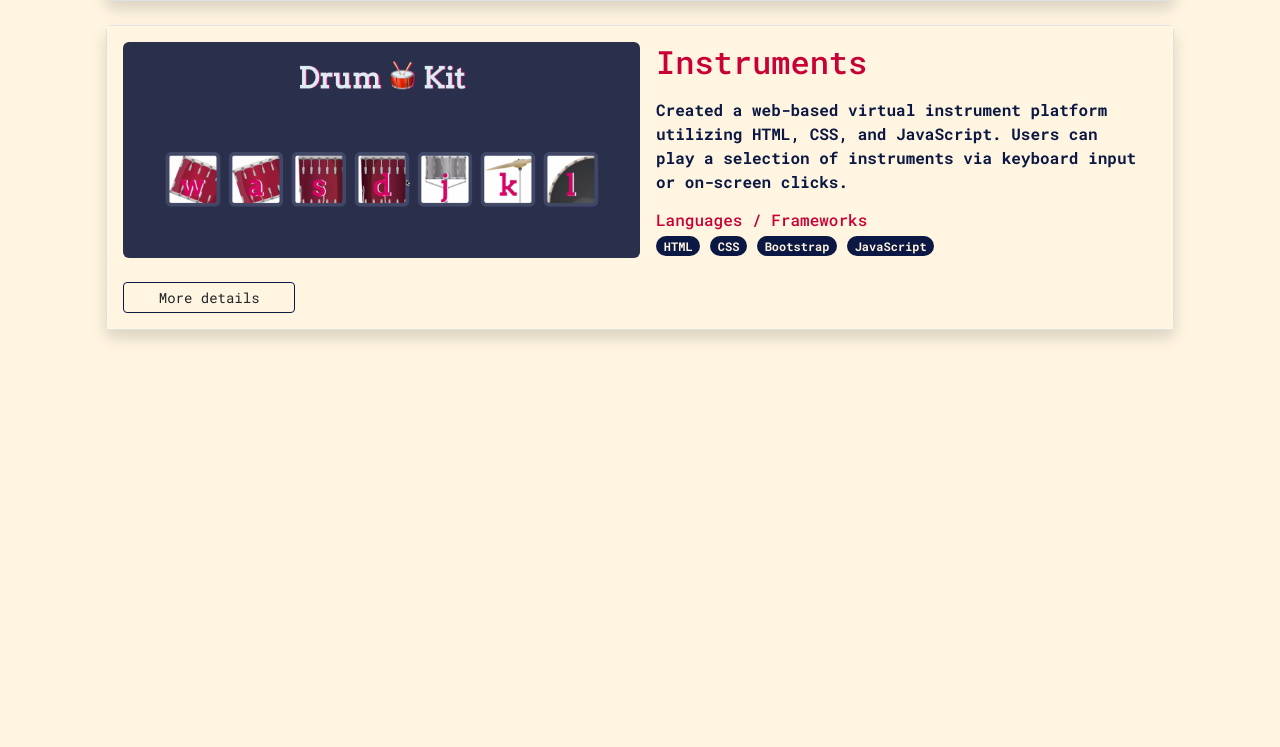
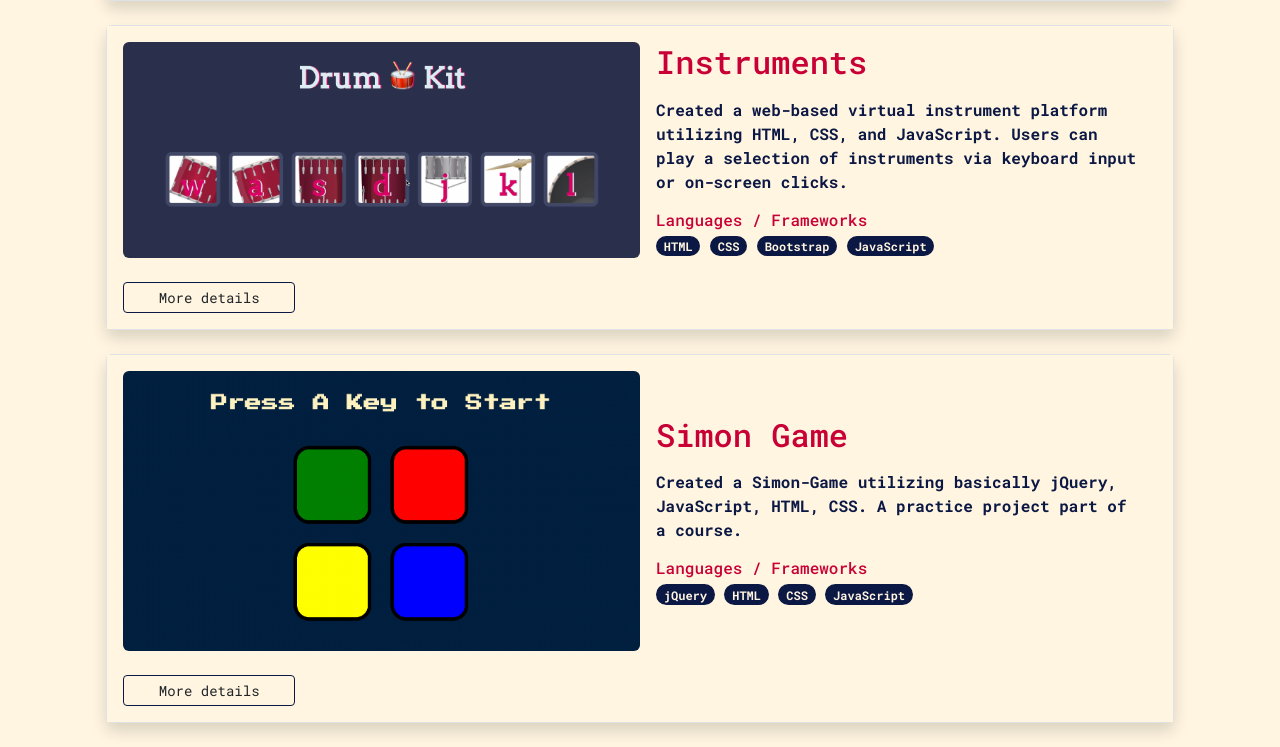
Before and after one commit to AnanditaSaxenaa/Anandita_Portfolio, a plain HTML site: page projects.html in a window 1280 px wide. Shown: the part 1061-1808 px from the top of the page. Before the commit the page ends 1415 px from the top, so only its background shows below. Drawn offline with nearby package versions, Linux system fonts and the light colour scheme.

Commit message:
Added new project

```diff
--- a/projects.html
+++ b/projects.html
@@ -173,6 +173,37 @@
                     </div>
                 </div>
             </div>
+            <div class="card mb-4 border shadow">
+                <div class="row g-0 p-3 align-items-center">
+                    <div class="col-lg-6 mb-lg-0 mb-md-0 mb-3">
+                    <img src="images/Screenshot 2024-08-11 at 1.15.29 PM.png" class="img-fluid rounded">
+                    </div>
+                    <div class="col-lg-6 px-lg-3 px-md-3 px-0">
+                    <h5 class="mb-3 fs-2" style="color: #C80036;">Simon Game</h5>
+                    <div class="des mb-3">
+                        <p>Created a Simon-Game utilizing basically jQuery, JavaScript, HTML, CSS. A practice project part of a course.</p>
+                    </div>
+                    <div class="tech">
+                        <h6 class="mb-1">Languages / Frameworks</h6>
+                        <span class="badge rounded-pill text-wrap">
+                        jQuery
+                        </span>
+                        <span class="badge rounded-pill text-wrap">
+                        HTML
+                        </span>
+                        <span class="badge rounded-pill text-wrap">
+                        CSS
+                        </span>
+                        <span class="badge rounded-pill text-wrap">
+                        JavaScript
+                        </span>
+                    </div>
+                    </div>
+                    <div class="col-md-2 mt-lg-4 mt-md-4 mt-4 text-center">
+                        <a href="https://github.com/AnanditaSaxenaa/Simon-Game" class="btn btn-sm w-100 btn-outline-dark shadow-none">More details</a>
+                    </div>
+                </div>
+            </div>
         </div>
     </div>
 
```
Also changed, not shown: index.html (+31 -0 lines), images/Screenshot 2024-08-11 at 1.15.29 PM.png (added).
